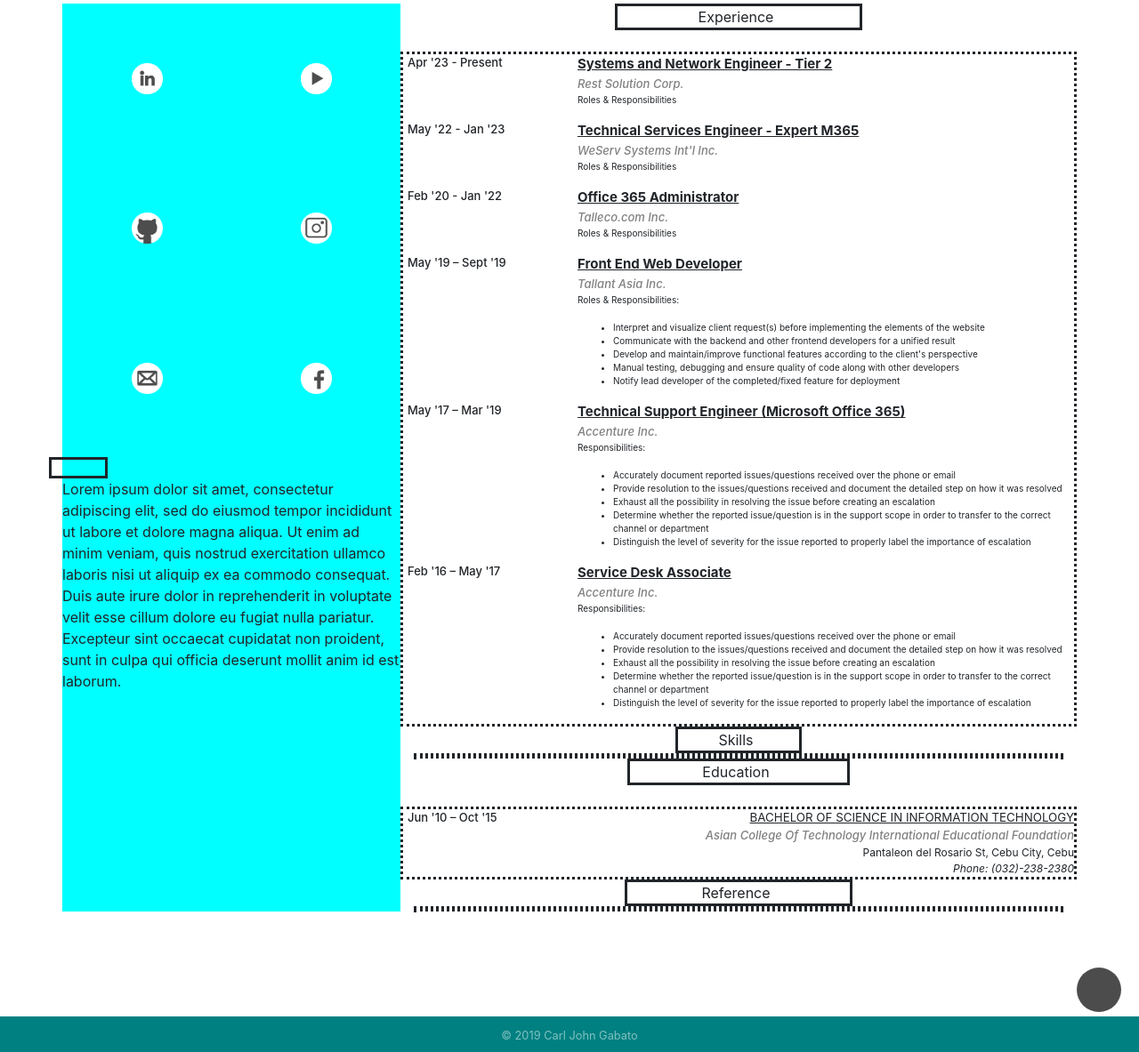
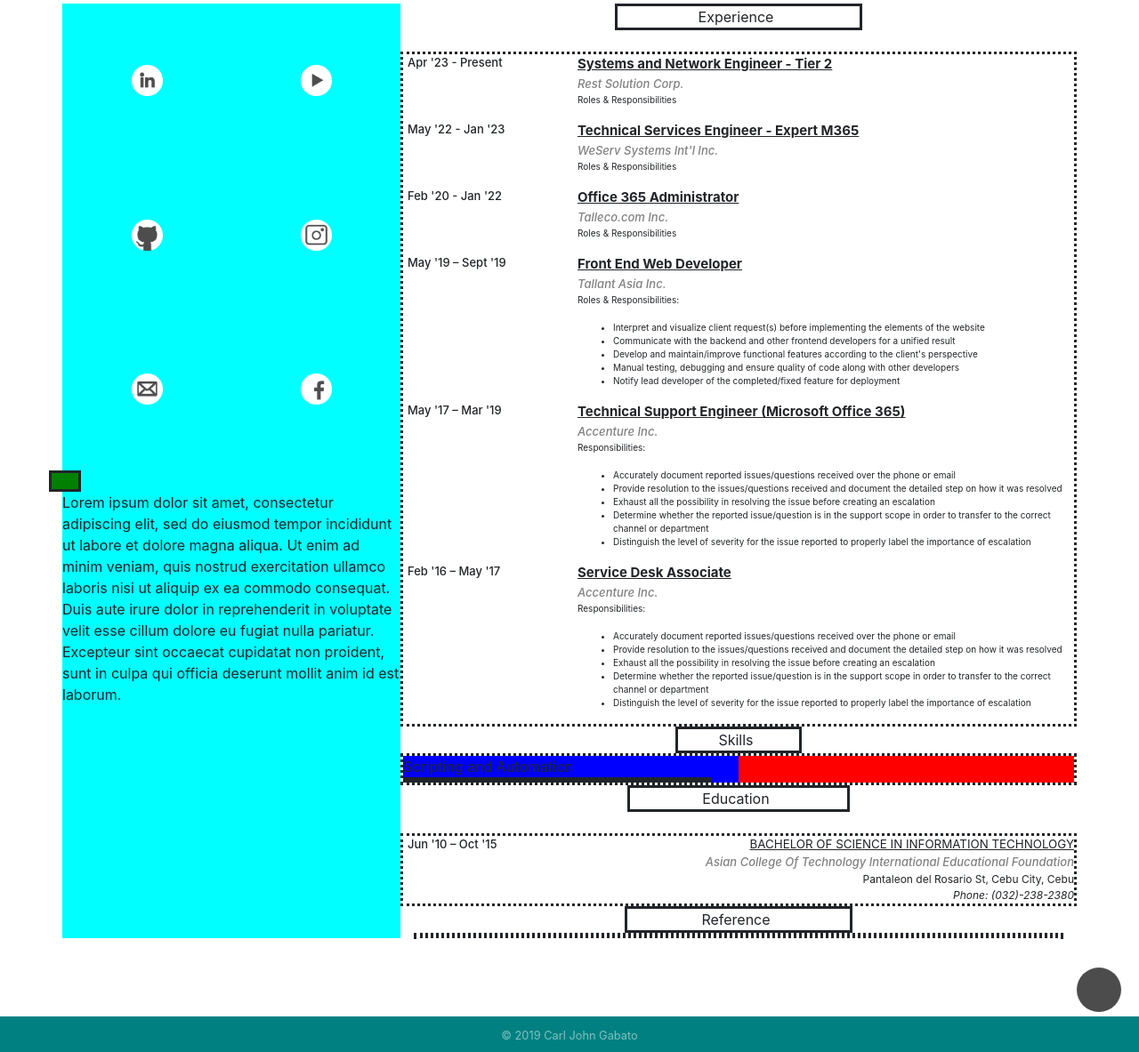
Before and after one commit to carljohngabato/aboutme, a Jekyll site: the page built from blogs.html, in a window 1280 px wide and 1400 px high, scrolled down 725 px. Shown: the part 217-1400 px from the top of the window at 89% size. Built offline with Jekyll 4.4.1, drawn with Linux system fonts in a browser that asks for light colours; nearby versions of some CDN libraries.

```diff
--- a/_sass/main.scss
+++ b/_sass/main.scss
@@ -629,6 +629,15 @@
   height: auto;
   width: -webkit-fill-available;
 }
+.sk-left{
+  background-color: blue;
+}
+.sk-left-row{
+  width: 100%;
+}
+.sk-right{
+  background-color: red;
+}
 .row-2-col-2-row-3{
   height: auto;
   width: -webkit-fill-available;
@@ -652,6 +661,9 @@
 .bar-meter{
   border-style: solid;
 }
+.fill-cont{
+  height: 100%;
+}
 .bar-filled{
   background-color: green;
 }
--- a/blogs.html
+++ b/blogs.html
@@ -65,7 +65,9 @@
             <div class="row row-2-col-1 expertise-row">
                 <div class="row">
                     <div class="col-lg-12 bar-meter">
-                        <div class="col-lg-10 bar-filled"></div>
+                        <div class="row fill-cont">
+                            <div class="col-lg-10 bar-filled"></div>
+                        </div>
                     </div>
                 </div>
                 <br>
@@ -181,7 +183,23 @@
                 <div class="col-lg-12 exp-title-cont">
                     <div class="row-exp-title">Skills</div>
                 </div>
-                <div class="row-jobs"></div>
+                <div class="row row-jobs">
+                    <!-- #region -->
+                    <div class="col-lg-6 sk-left">
+                        <div class="row sk-left-row">
+                            Scripting and Automation
+                        </div>
+                        <div class="row sk-left-row">
+                            <div class="col-lg-12 bar-meter">
+                                <div class="row fill-cont">
+                                    <div class="col-lg-10 bar-filled"></div>
+                                </div>
+                            </div>
+                        </div>
+                    </div>
+                    <div class="col-lg-6 sk-right"></div>
+                    <!-- #endregion -->
+                </div>
             </div>
             <div class="row-2-col-2-row-3">
                 <div class="col-lg-12 exp-title-cont">
```
